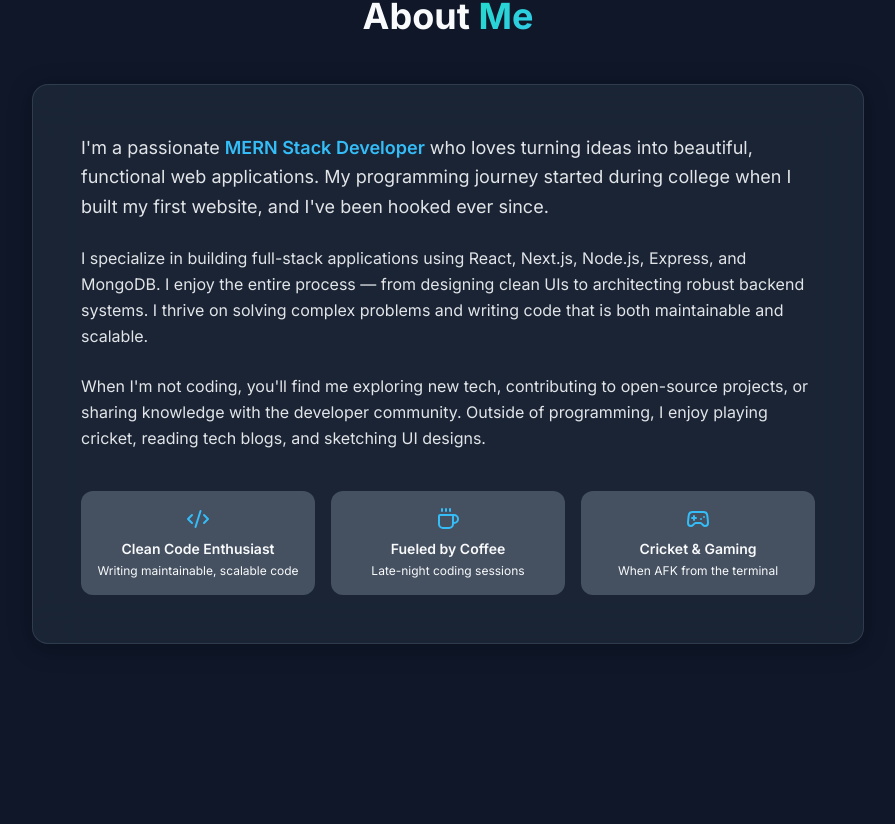
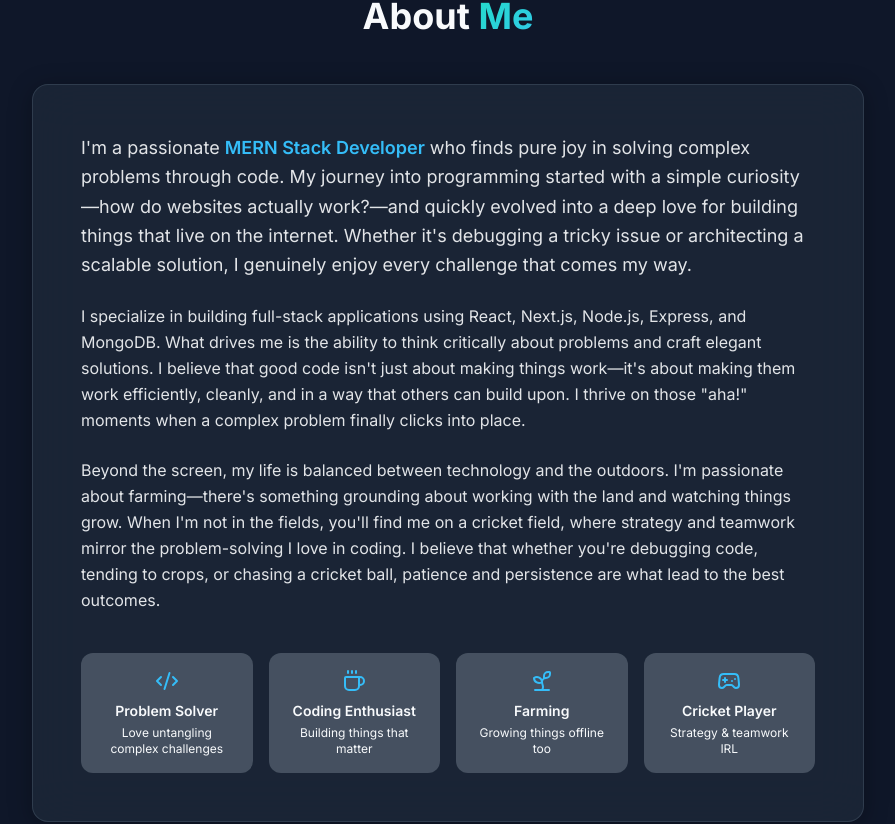
Before and after one commit to tuser579/Portfolio_Live_Site, a Next.js app: page / in a window 1280 px wide. Shown: the part 916-1740 px from the top of the page, without its empty margins (192-1087 px from the left). Built offline with nearby package versions, Linux system fonts and the light colour scheme.

Commit message:
update code

```diff
--- a/Components/ui/About.jsx
+++ b/Components/ui/About.jsx
@@ -2,10 +2,10 @@
 
 import { motion, useInView } from "framer-motion";
 import { useRef } from "react";
-import { Code2, Coffee, Gamepad2 } from "lucide-react";
+import { Code2, Coffee, Gamepad2, Sprout } from "lucide-react";
 
 const About = () => {
-  const ref    = useRef(null);
+  const ref = useRef(null);
   const inView = useInView(ref, { once: true, margin: "-100px" });
 
   return (
@@ -24,49 +24,46 @@
           {/* ── Card ── */}
           <div className="glass-card rounded-2xl p-6 sm:p-8 md:p-12 space-y-6">
             <p className="text-foreground/90 leading-relaxed text-base sm:text-lg">
-              I&apos;m a passionate{" "}
+              I'm a passionate{" "}
               <span className="text-primary font-semibold">MERN Stack Developer</span>{" "}
-              who loves turning ideas into beautiful, functional web applications. My
-              programming journey started during college when I built my first website,
-              and I&apos;ve been hooked ever since.
+              who finds pure joy in solving complex problems through code. My journey into programming started with a simple curiosity—how do websites actually work?—and quickly evolved into a deep love for building things that live on the internet. Whether it's debugging a tricky issue or architecting a scalable solution, I genuinely enjoy every challenge that comes my way.
             </p>
 
             <p className="text-foreground/90 leading-relaxed text-sm sm:text-base">
-              I specialize in building full-stack applications using React, Next.js,
-              Node.js, Express, and MongoDB. I enjoy the entire process — from designing
-              clean UIs to architecting robust backend systems. I thrive on solving
-              complex problems and writing code that is both maintainable and scalable.
+              I specialize in building full-stack applications using React, Next.js, Node.js, Express, and MongoDB. What drives me is the ability to think critically about problems and craft elegant solutions. I believe that good code isn't just about making things work—it's about making them work efficiently, cleanly, and in a way that others can build upon. I thrive on those "aha!" moments when a complex problem finally clicks into place.
             </p>
 
             <p className="text-foreground/90 leading-relaxed text-sm sm:text-base">
-              When I&apos;m not coding, you&apos;ll find me exploring new tech,
-              contributing to open-source projects, or sharing knowledge with the
-              developer community. Outside of programming, I enjoy playing cricket,
-              reading tech blogs, and sketching UI designs.
+              Beyond the screen, my life is balanced between technology and the outdoors. I'm passionate about farming—there's something grounding about working with the land and watching things grow. When I'm not in the fields, you'll find me on a cricket field, where strategy and teamwork mirror the problem-solving I love in coding. I believe that whether you're debugging code, tending to crops, or chasing a cricket ball, patience and persistence are what lead to the best outcomes.
             </p>
 
             {/* ── Icon Cards ── */}
-            <div className="grid grid-cols-1 sm:grid-cols-3 gap-4 pt-4">
+            <div className="grid grid-cols-1 sm:grid-cols-4 gap-4 pt-4">
               {[
                 {
-                  icon:  Code2,
-                  label: "Clean Code Enthusiast",
-                  desc:  "Writing maintainable, scalable code",
+                  icon: Code2,
+                  label: "Problem Solver",
+                  desc: "Love untangling complex challenges",
                 },
                 {
-                  icon:  Coffee,
-                  label: "Fueled by Coffee",
-                  desc:  "Late-night coding sessions",
+                  icon: Coffee,
+                  label: "Coding Enthusiast",
+                  desc: "Building things that matter",
                 },
                 {
-                  icon:  Gamepad2,
-                  label: "Cricket & Gaming",
-                  desc:  "When AFK from the terminal",
+                  icon: Sprout,
+                  label: "Farming",
+                  desc: "Growing things offline too",
+                },
+                {
+                  icon: Gamepad2,
+                  label: "Cricket Player",
+                  desc: "Strategy & teamwork IRL",
                 },
               ].map(({ icon: Icon, label, desc }) => (
                 <div
                   key={label}
-                  className="flex flex-col items-center text-center p-4 rounded-xl bg-secondary/25"
+                  className="flex flex-col items-center text-center p-4 rounded-xl bg-secondary/25 hover:bg-secondary/40 transition-colors duration-300"
                 >
                   <Icon className="w-6 h-6 text-primary mb-2" />
                   <span className="font-semibold text-foreground text-sm">{label}</span>
@@ -75,6 +72,7 @@
               ))}
             </div>
           </div>
+
         </motion.div>
       </div>
     </section>
--- a/Components/ui/Hero.jsx
+++ b/Components/ui/Hero.jsx
@@ -4,7 +4,7 @@
 import { Download, Github, Linkedin, Twitter, Facebook } from "lucide-react";
 import Image from "next/image";
 import Link from "next/link";
-import profilePhoto from "../../public/Gemini_Generated_Image_rjdcorrjdcorrjdc.png";
+import profilePhoto from "../../public/Gemini_Generated_Image_kkbq5akkbq5akkbq.png";
 
 const Hero = () => {
     return (
@@ -69,7 +69,7 @@
                             transition={{ delay: 0.5 }}
                             className="text-muted-foreground max-w-lg mb-8 leading-relaxed"
                         >
-                            I build web applications using React, Node.js, Express, and MongoDB.
+                            I build web applications using React, Next.js, Node.js, Express, and MongoDB.
                             Passionate about clean code and pixel-perfect UIs.
                         </motion.p>
 
--- a/data/portfolio.js
+++ b/data/portfolio.js
@@ -116,15 +116,15 @@
 
 // ─── Skills ─────────────────────────────────────────────────
 export const skills = [
-  { name: "HTML/CSS", level: 95, category: "frontend" },
+  { name: "HTML/CSS", level: 90, category: "frontend" },
   { name: "Tailwind CSS", level: 90, category: "frontend" },
   { name: "JavaScript (ES6+)", level: 95, category: "frontend" },
-  { name: "React", level: 92, category: "frontend" },
-  { name: "Next.js", level: 85, category: "frontend" },
+  { name: "React", level: 80, category: "frontend" },
+  { name: "Next.js", level: 84, category: "frontend" },
   //   { name: "TypeScript",         level: 80, category: "frontend"  },
-  { name: "Node.js", level: 88, category: "backend" },
-  { name: "Express.js", level: 87, category: "backend" },
-  { name: "REST APIs", level: 90, category: "backend" },
+  { name: "Node.js", level: 60, category: "backend" },
+  { name: "Express.js", level: 70, category: "backend" },
+  { name: "REST APIs", level: 75, category: "backend" },
   { name: "MongoDB", level: 85, category: "database" },
   { name: "Firebase", level: 78, category: "database" },
   { name: "Vercel", level: 85, category: "tools" },
```
Also changed, not shown: public/Gemini_Generated_Image_kkbq5akkbq5akkbq.png (added), public/Gemini_Generated_Image_rjdcorrjdcorrjdc.png (deleted).
